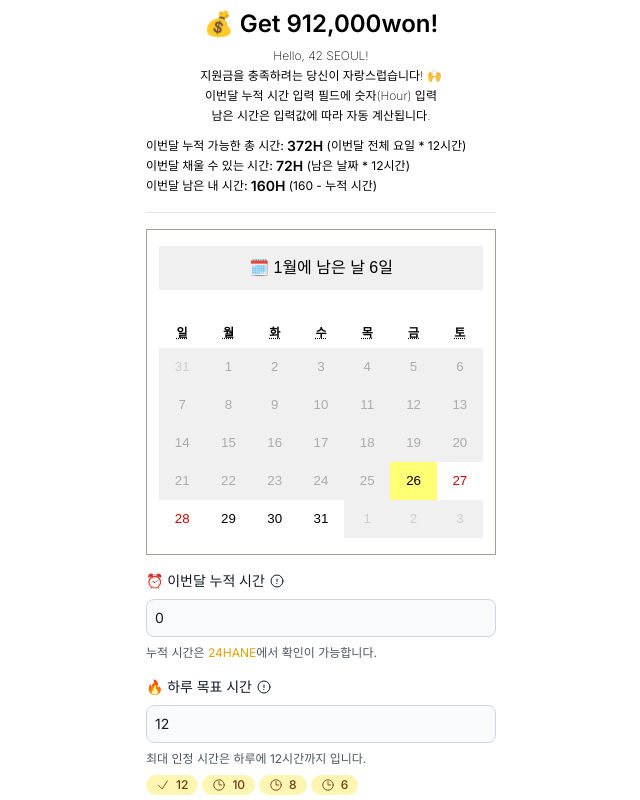
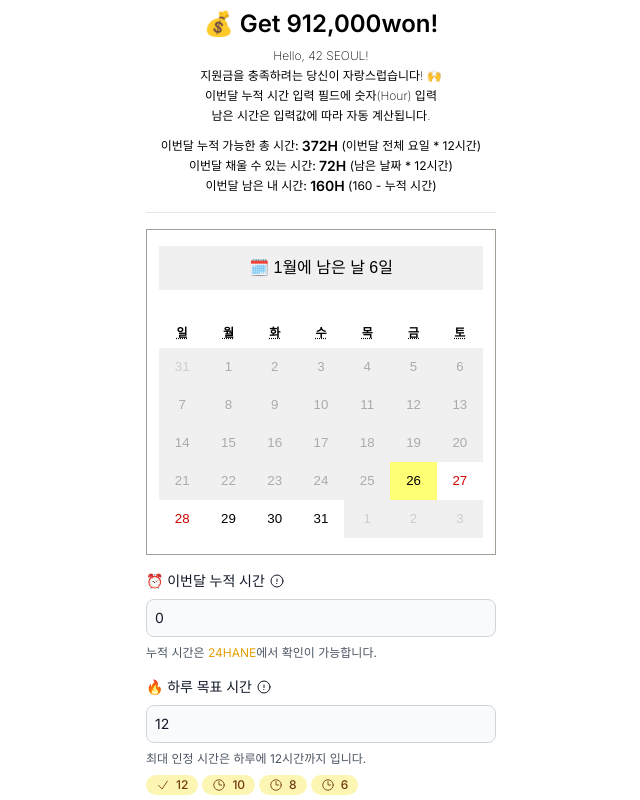
Before and after one commit to get6/get912000won, a Next.js app: page / in a window 1280 px wide. Shown: the top 800 px of the page, without its empty margins (319-959 px from the left). Built offline with nearby package versions, Linux system fonts and the light colour scheme.

Commit message:
Move MyInfo position, left to center

```diff
--- a/app/ui/home/MyInfo.tsx
+++ b/app/ui/home/MyInfo.tsx
@@ -33,7 +33,10 @@ export default function MyInfo() {
   return (
     <>
       {infos.map((info, index) => (
-        <div key={index} className="flex items-center dark:text-white">
+        <div
+          key={index}
+          className="flex items-center justify-center dark:text-white"
+        >
           <p className="text-xs font-medium">{info.title}&nbsp;</p>
           <p className="text-sm font-semibold">{info.value}</p>
           <p className="text-xs">&nbsp;({info.description})</p>
```
